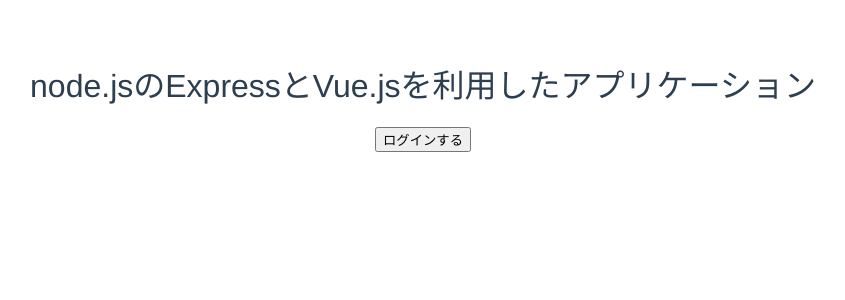
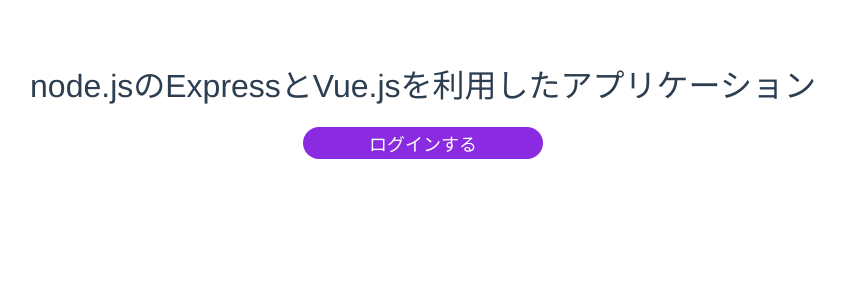
Before and after one commit to YutoGIma/node-vue-practice, a Vue app in the folder frontside/: page /#/ in a window 1280 px wide. Shown: the top 300 px of the page, without its empty margins (217-1062 px from the left). Built offline with nearby package versions, Linux system fonts and the light colour scheme.

Commit message:
ログイン前画面のデザインとログアウト機能実装

```diff
--- a/frontside/src/components/HelloWorld.vue
+++ b/frontside/src/components/HelloWorld.vue
@@ -32,7 +32,18 @@
   display: inline-block;
   margin: 0 10px;
 }
-a {
-  color: #42b983;
+a{
+  text-decoration: none;
+}
+button{
+  width:240px;
+  padding:3px 10px;
+  display: block;
+  margin:0 auto;
+  border-radius:30px;
+  color:#fff;
+  background-color:blueviolet;
+  border:none;
+  font-size:18px;
 }
 </style>
--- a/frontside/src/components/Input.vue
+++ b/frontside/src/components/Input.vue
@@ -10,6 +10,7 @@
             <button type="submit" v-on:click="inputChange(list)">変更</button>
             <button type="submit" v-on:click="inputDelete(list)">削除</button>
         </div>
+        <button v-on:click="logout()">ログアウト</button>
     </div>
 </template>
 
@@ -60,6 +61,10 @@
             .catch((error)=>{
                 alert(error)
             })
+        },
+        logout(){
+            localStorage.removeItem("user")
+            this.$router.push("/")
         }
     }
 })
```
